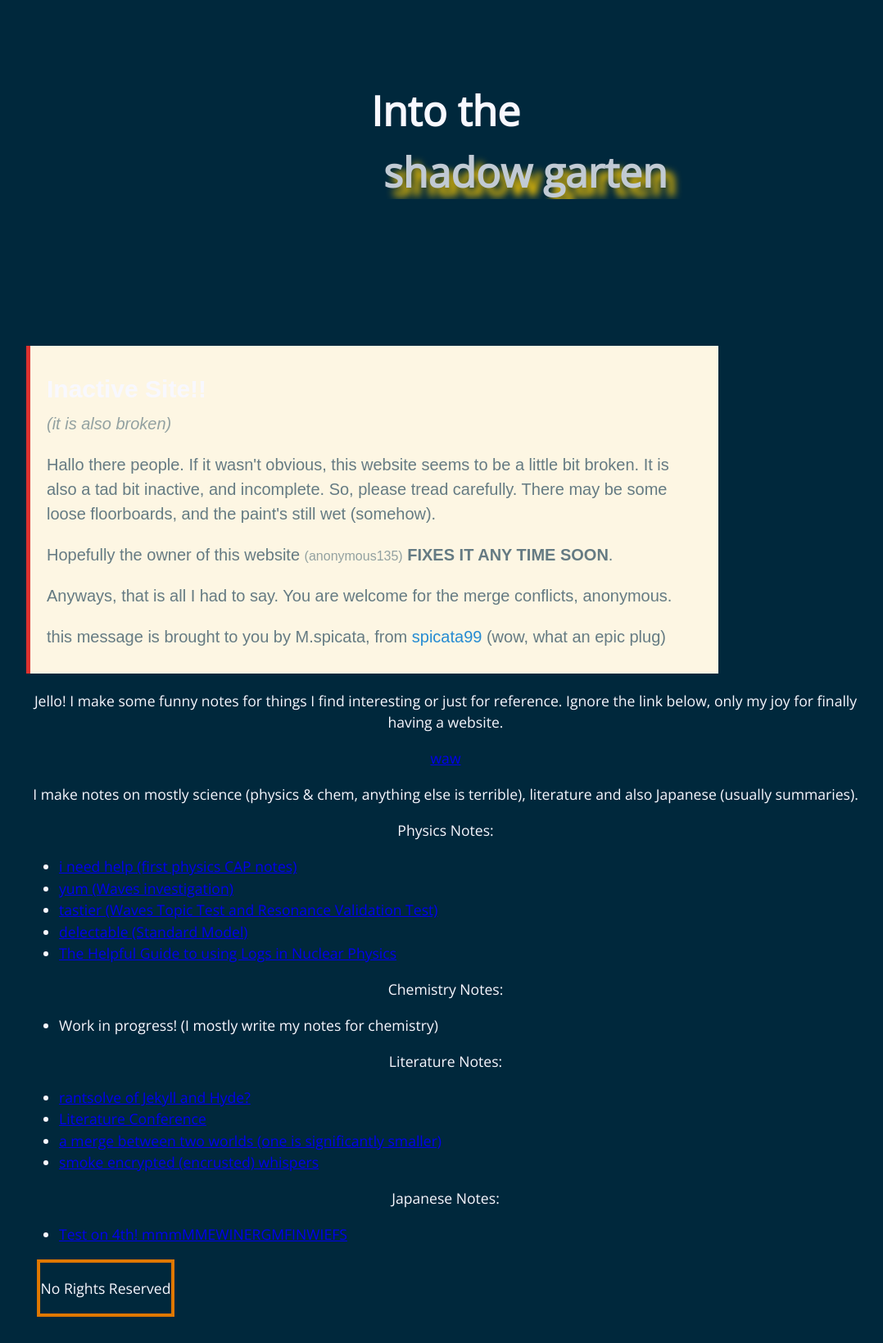
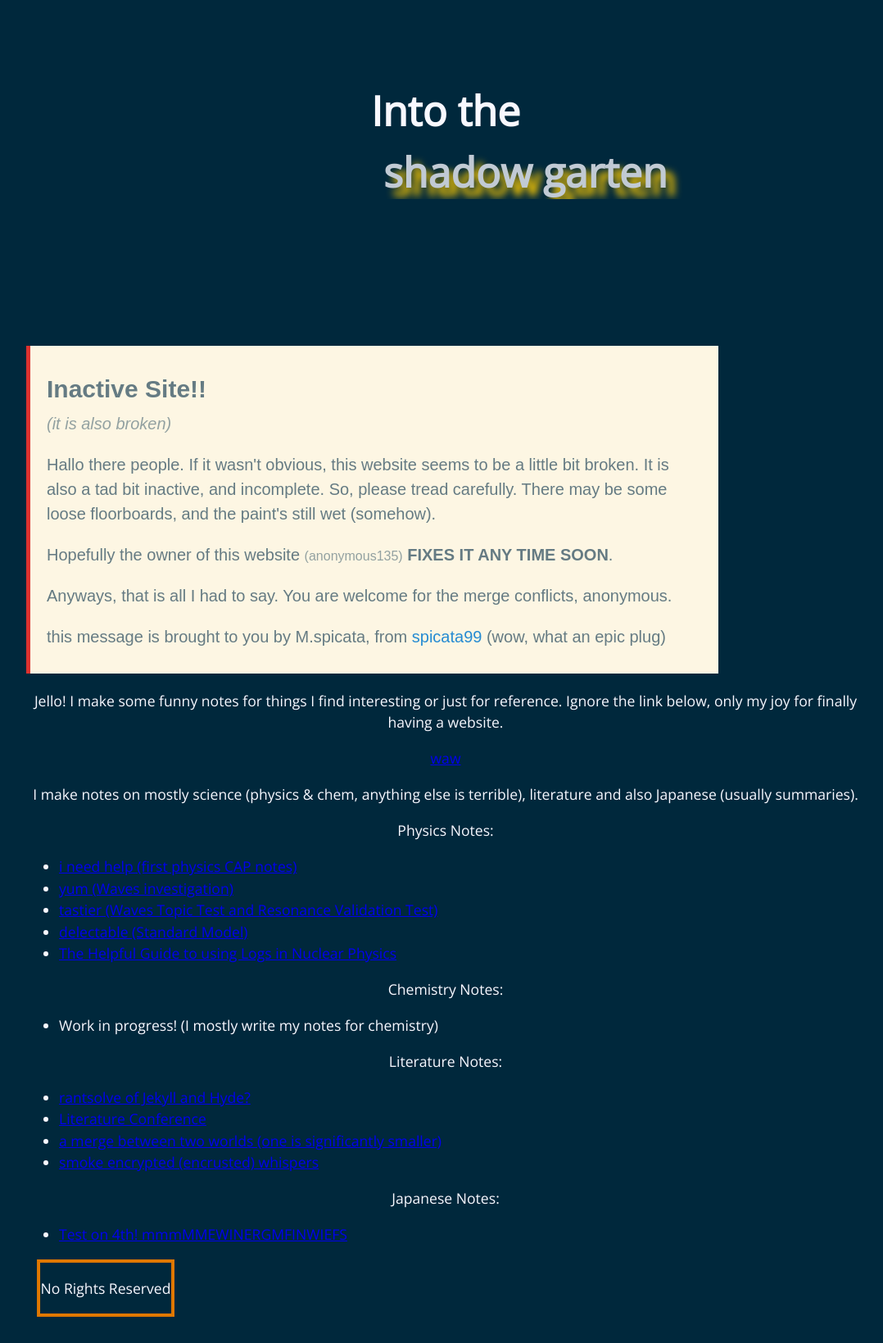
Before and after one commit to anonymoof1528/the-shadow-garten, a Jekyll site: the page built from index.md, in a window 1280 px wide. Shown: the whole page at 82% size, without its empty margins (96-1174 px from the left). Built offline with Jekyll 4.4.1, drawn with Linux system fonts in a browser that asks for light colours.

Commit message:
so many commits!

```diff
--- a/index.md
+++ b/index.md
@@ -3,24 +3,23 @@ title: Into the <div class="container"><div><span>shadow garten</span><span>shad
 ---
 
 <blockquote style="background-color: #fdf6e3; max-width: 40em; padding: 0.5em 1em; border-left: 5px solid #dc322f; font-family: sans-serif; color: #657b83; font-size: 20px">
-  <h1 style="font-size: 30px; margin-bottom: 0px; text-align: left;">Inactive Site!!</h1>
+  <h1 style="font-size: 30px; margin-bottom: 0px; text-align: left; color: #657b83">Inactive Site!!</h1>
   <p style="text-align: left; margin-top: 5px; color: #93a1a1;"><em>
     (it is also broken)
     </em></p>
-  <p style="text-align: left;">
+  <p style="text-align: left; color: #657b83">
     Hallo there people. If it wasn't obvious, this website seems to be a little bit broken. It is also a tad bit inactive, and incomplete. So, please tread carefully. There may be some loose floorboards, and the paint's still wet (somehow).
   </p>
-  <p style="text-align: left;">
+  <p style="text-align: left; color: #657b83">
     Hopefully the owner of this website <span style="color: #93a1a1; font-size: 16px;">(anonymous135)</span> <b> FIXES IT ANY TIME SOON</b>.
   </p>
-  <p style="text-align: left;">
+  <p style="text-align: left; color: #657b83">
     Anyways, that is all I had to say. You are welcome for the merge conflicts, anonymous.
   </p>
-  <p style="text-align: left;">
+  <p style="text-align: left; color: #657b83">
     this message is brought to you by M.spicata, from <a href="https://spicata.99000000.xyz" style="color: #268bd2; text-decoration: none;">spicata99</a> (wow, what an epic plug)
   </p>
 </blockquote>
-
 Jello! I make some funny notes for things I find interesting or just for reference. Ignore the link below, only my joy for finally having a website.
 
 [waw](screw_right_wings.md)
```
